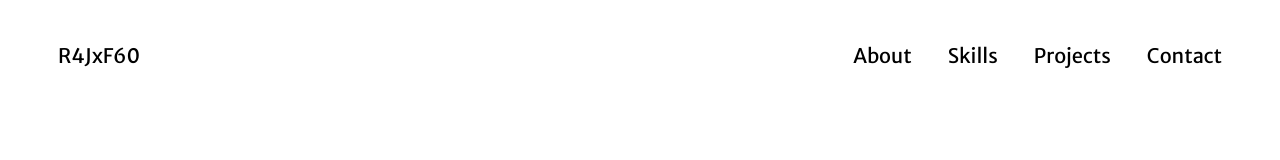
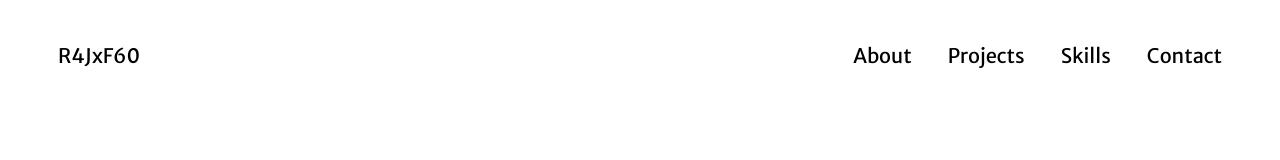
Before and after one commit to R4JxF60/Minimalio, a Next.js app: page / in a window 1280 px wide. Shown: the top 160 px of the page. Built offline with nearby package versions, Linux system fonts and the light colour scheme.

Commit message:
update: add links

```diff
--- a/components/Navigation.js
+++ b/components/Navigation.js
@@ -10,10 +10,10 @@
                 </div>
                 <div className="h-6 w-6 bg-black sm:hidden block rounded-full"></div>
                 <div className="hidden flex-col sm:block">
-                    <a href="/about" className="sm:mr-9">About</a>
-                    <a href="/Skills" className="sm:mr-9">Skills</a>
-                    <a href="/Projects" className="sm:mr-9">Projects</a>
-                    <a href="/Contact">Contact</a>
+                    <a href="#about" className="sm:mr-9">About</a>
+                    <a href="#projects" className="sm:mr-9">Projects</a>
+                    <a href="#skills" className="sm:mr-9">Skills</a>
+                    <a href="#contact">Contact</a>
                 </div>
             </div>
         </React.Fragment>
```
